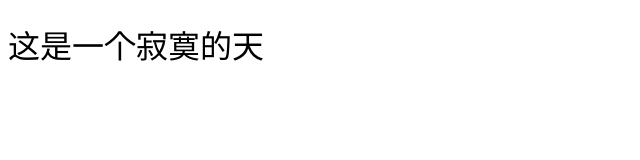
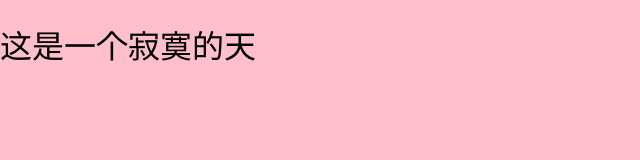
Before and after one commit to xinian1996/project_01, a plain HTML site: page index.html in a window 1280 px wide. Shown: the whole page, without its empty margins (0-640 px from the left). Drawn offline with Linux system fonts and the light colour scheme.

Commit message:
日志信息

```diff
--- a/index.css
+++ b/index.css
@@ -1,3 +1,9 @@
 h1{
     font-weight: 100;
 }
+html
+,body{
+    margin: 0;
+    padding: 0;
+    background-color: pink;
+}
```
